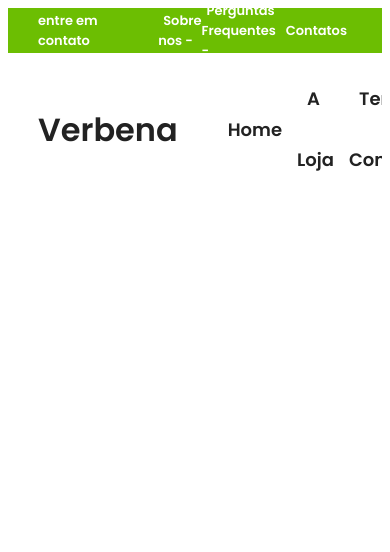
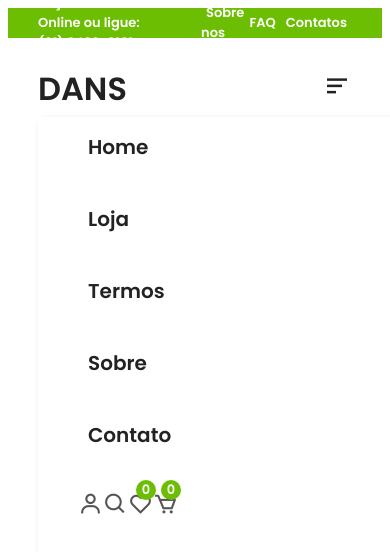
Before and after one commit to Rosner12/Meu-ecomerce, a plain HTML site: page E-comerce/js/index.html in a window 390 px wide. Drawn offline with nearby package versions, Linux system fonts and the light colour scheme; files whose address does not match are found by name.

Commit message:
criação dos ícones

```diff
--- a/E-comerce/css/styles.css
+++ b/E-comerce/css/styles.css
@@ -6,7 +6,7 @@
 *::before {
     margin: 0;
     padding: 0;
-    box-sizing: border-box;
+    box-sizing: inherit;
 }
 :root{
     --white: #fff;
@@ -33,7 +33,7 @@ a {
     color:inherit;
 }
 li {
-    list-style-type: none;
+    list-style: none;
 
 }
 .container {
@@ -61,7 +61,7 @@ li {
           justify-content: space-between;
           height: 4.5rem;
         }
- .top-nav a{
+ .top-nav a {
           padding: 0 0.5rem;
           color:var(--white);
 
@@ -69,12 +69,16 @@ li {
            /*Navigation*/
 
       .navigation {
-          height: 9rem ;
+          height: 6rem ;
           line-height: 6rem;
       }
 
       .nav-center {
           justify-content: space-between;
+      }
+
+      .nav-list .icons {
+          display: none;
       }
       /*.nav-list .icon{} */
       .nav-center .nav-item:not(:last-child){
@@ -91,3 +95,90 @@ li {
           color: var(--green);
 
       }
+            /*Icons*/
+    .icon {
+        cursor: pointer;
+        font-size: 2.5rem;
+        padding: 0 1;
+        color: #555;
+        position: relative;
+    }
+
+    .icon:not(:last-child){
+        margin-right: 0.5;
+
+    }
+
+    .icon span{
+        position: absolute;
+        top: 3px;
+        right: -3px;
+        background-color: var(--green);
+        color: white;
+        border-radius: 50%;
+        font-size: 1.3rem;
+        height: 2rem;
+        width: 2rem;
+        justify-content: center;
+
+    }
+    .nav-list .icons{
+        display: none;
+    }
+    .nav-center .hamberger {
+        display: none;
+        font-size: 2.3rem;
+        color: var(--black);
+        cursor: pointer;
+
+    }
+    @media only screen and (max-width:600px) {
+        .nav-list{
+            position: fixed;
+            top: 12%;
+            left:-35;
+            flex-direction: column;
+            align-items: flex-start;
+            box-shadow: 5px 5px 10px rgba(0, 0, 0, 0.2);
+            background-color: white;
+            height: 100%;
+            max-width: 35rem;
+            width: 100%;
+            z-index: 100;
+            transition: all 300ms ease-in-out;
+
+        }
+
+        .nav-list.open {
+            left: 0;
+            width: 100%;
+        }
+
+        .nav-list .nav-item {
+            margin: 0 0 1rem 0;
+            width: 100%;
+        }
+
+        .nav-list .nav-link {
+            font-size: 2rem;
+            color: var(--black)
+        }
+        .nav-center .hamburger{
+            display: block;
+            font-size: 3rem;
+            color: var(--black);
+        }
+        .icons {
+            display: none;
+        }
+        .nav-list .icons{
+            display:flex;
+        }
+        .nav-top ul {
+            display: none;
+        }
+        .top-nav div {
+        justify-content: center;
+        height: 3rem;
+        }
+    }
--- a/E-comerce/js/index.html
+++ b/E-comerce/js/index.html
@@ -25,11 +25,11 @@
                   <!--Top Nav-->
      <div class="top-nav">
      <div class="container d-flex">
-         <p>Faça o Seu Pedido Online ou entre em contato conosco: (61) 8426-0101</p>
+         <p>Faça o Seu Pedido Online ou ligue: (61) 8426-0101</p>
          <ul class="d-flex">
-             <li><a href="">Sobre nos -</a></li>
+             <li><a href="">Sobre nos</a></li>
 
-             <li><a href="">Perguntas Frequentes - </a></li>
+             <li><a href="">FAQ</a></li>
 
              <li><a href="">Contatos</a></li>
          </ul>
@@ -38,18 +38,51 @@
      <!--Navigation-->
      <div class="navigation">
          <div class="nav-center container d-flex">
-             <a href="" class="logo"><h1>Verbena</h1></a>
+             <a href="/" class="logo"><h1>DANS</h1></a>
 
              <ul class="nav-list d-flex">
                  <li class="nav-item"><a href="/" class="nav-link">Home</a></li>
-                 <li class="nav-item"><a href="product.html" class="nav-link">A Loja</a></li>
+                 <li class="nav-item"><a href="product.html" class="nav-link">Loja</a></li>
 
-                 <li class="nav-item"><a href="#terms" class="nav-link">Termos e Condições</a></li>
+                 <li class="nav-item"><a href="#terms" class="nav-link">Termos</a></li>
                  <li class="nav-item"><a href="#about" class="nav-link">Sobre</a></li>
                  <li class="nav-item"><a href="#contact" class="nav-link">Contato</a></li>
 
+                 <li class="icons d-flex">
+                    <a href="login.html" class="icon"> <i class="bx bx-user"></i></a>
+                    <div class="icon"><i class="bx bx-search"></i></div>
+                    <div class="icon">
+                        <i class="bx bx-heart"></i>
+                   <span class="d-flex">0</span>
+               </div>
+                    <a href="cart.html" class="icon">
+                        <i class="bx bx-cart"></i>
+                        <span class="d-flex">0</span>
+                    </a>
+                 </li>
+
+
 
              </ul>
+                         <!--Icons-->
+               <div class="icons  d-flex">
+                   <a href="login.html" class="icon"> <i class="bx bx-user"></i></a>
+                 <div class="icon"><i class="bx bx-search"></i></div>
+                 <div class="icon">
+                     <i class="bx bx-heart"></i>
+                <span class="d-flex">0</span>
+            </div>
+                 <a href="cart.html" class="icon">
+                     <i class="bx bx-cart"></i>
+                     <span class="d-flex">0</span>
+                 </a>
+
+
+               </div>
+                    <!--HAMBERGER-->
+                <div class="hamburger">
+                    <i class="bx bx-menu-alt-left"></i>
+                </div>
          </div>
 
      </div>
```
